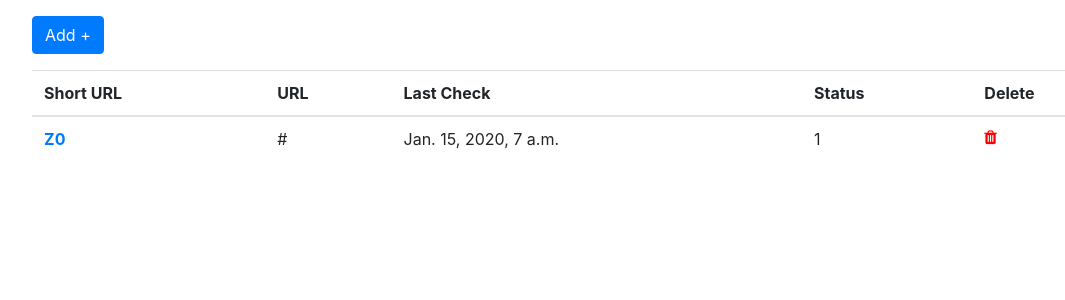
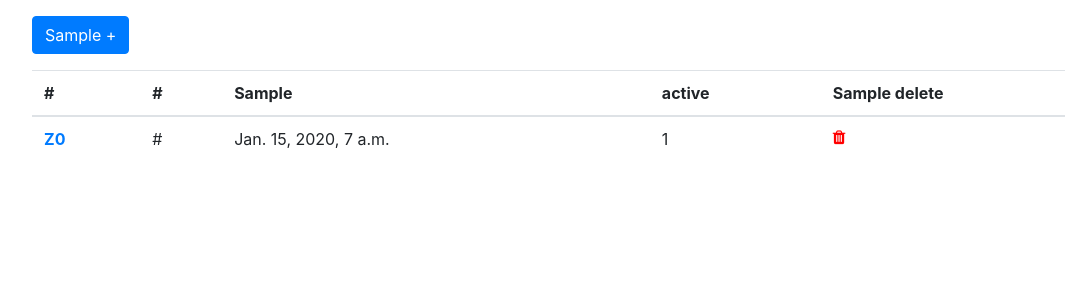
Before and after one commit to rafaelmadaloz/short-url, a Django app: template short_url/url/templates/url/list.html in a window 1280 px wide. Shown: the part 56-356 px from the top of the page, without its empty margins (53-1118 px from the left). Run offline with Django 3.2, Linux system fonts and the light colour scheme; tables that the repository leaves empty hold one stand-in row (values such as "Sample post"); the template is opened without the code that fills it: values that come from a table or form of the project are taken from there, most other values are stand-ins (such as "Sample title", 1, 10 or a date in 2020); some libraries are stand-ins or nearby versions.

Commit message:
Include translations

```diff
--- a/short_url/short_url/urls.py
+++ b/short_url/short_url/urls.py
@@ -1,8 +1,13 @@
 from django.contrib import admin
 from django.urls import path, include
+from django.conf.urls.i18n import i18n_patterns
 
 
 urlpatterns = [
     path('admin/', admin.site.urls),
+
+]
+
+urlpatterns += i18n_patterns(
     path('', include('url.urls')),
-]
+)
--- a/short_url/url/templates/url/add.html
+++ b/short_url/url/templates/url/add.html
@@ -16,7 +16,7 @@
                 {% endif %}
             </div>
             {% endfor %}
-        <button type="submit" class="btn btn-primary">Submit</button>
+        <button type="submit" class="btn btn-primary">{{ submit_button }}</button>
     </form>
 
 {% endblock %}
--- a/short_url/url/templates/url/list.html
+++ b/short_url/url/templates/url/list.html
@@ -2,16 +2,16 @@
 
 {% block content %}
 
-    <a class="btn btn-primary mt-3" href="{% url 'url:add_url' %}" role="button">Add +</a>
+    <a class="btn btn-primary mt-3" href="{% url 'url:add_url' %}" role="button">{{ add_button }} +</a>
 
     <table class="table table-hover mt-3">
         <thead>
             <tr>
-            <th scope="col">Short URL</th>
-            <th scope="col">URL</th>
-            <th scope="col">Last Check</th>
-            <th scope="col">Status</th>
-            <th scope="col">Delete</th>
+            <th scope="col">{{ table_indexes.short_url }}</th>
+            <th scope="col">{{ table_indexes.url }}</th>
+            <th scope="col">{{ table_indexes.last_check }}</th>
+            <th scope="col">{{ table_indexes.status }}</th>
+            <th scope="col">{{ table_indexes.delete }}</th>
             </tr>
         </thead>
         <tbody>
```
Also changed, not shown: short_url/short_url/settings.py (+12 -0 lines), short_url/url/views.py (+20 -0 lines), short_url/url/locale/pt_BR/LC_MESSAGES/django.po (added), 2 other files.
